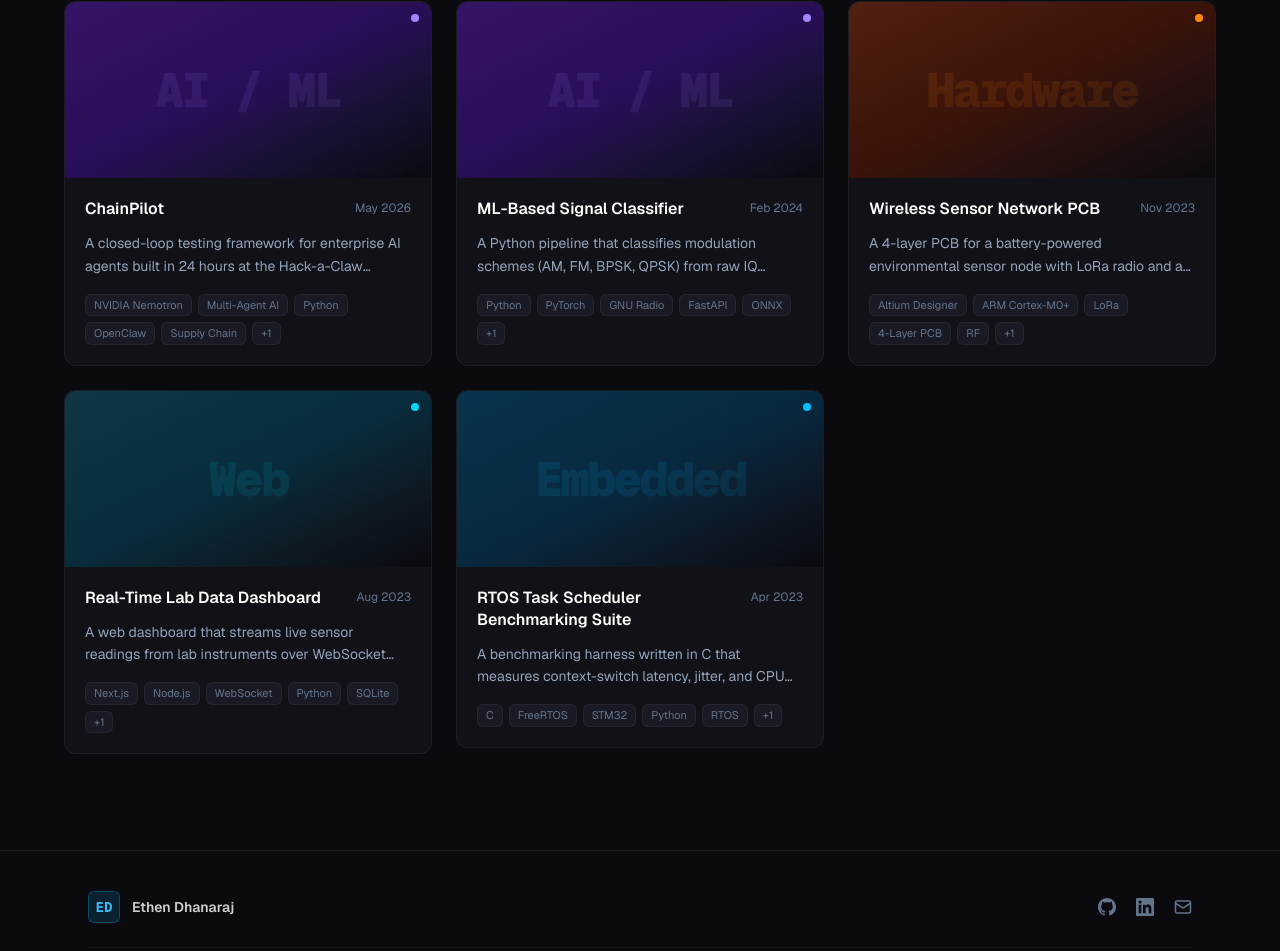
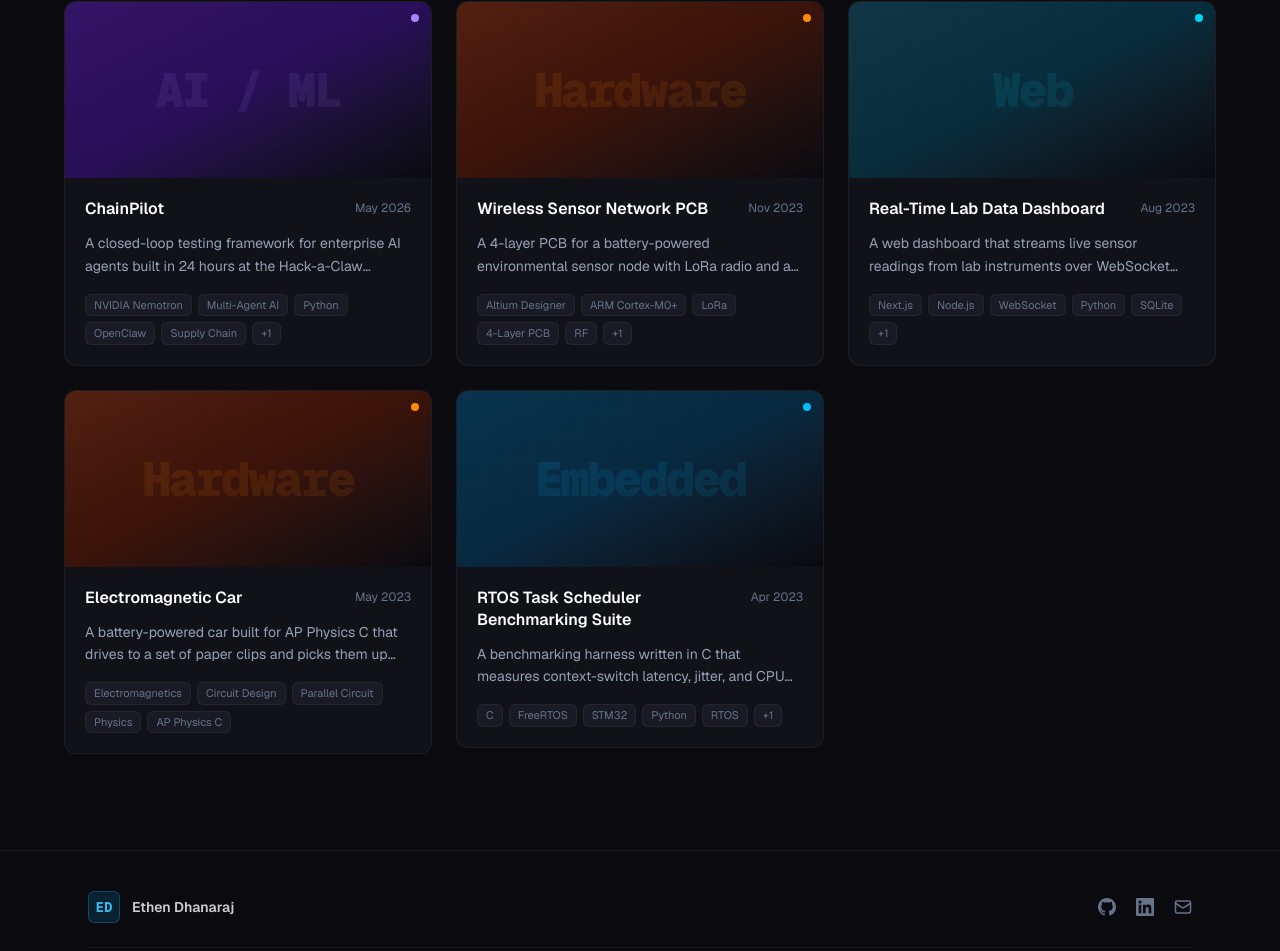
Before and after one commit to ethend5/Portfolio-Website, a Next.js app: page /projects in a window 1280 px wide. Shown: the part 387-1338 px from the top of the page. Built offline with nearby package versions, Linux system fonts and the light colour scheme; no server answers.

Commit message:
electromagnetic car

```diff
--- a/src/data/projects.ts
+++ b/src/data/projects.ts
@@ -25,29 +25,27 @@ export const projects: Project[] = [
       "Separating the simulator from the optimizer early on was the right call. It kept the agents honest and made the evaluation meaningful rather than circular. Defining the execution constraint model before writing agent logic also helped avoid a whole category of hard-to-debug bugs where agents were silently mutating state. Running a critic agent on top of the proposer noticeably improved decision quality, which was a good real-world validation of the core idea behind the project.",
   },
   {
-    title: "ML-Based Signal Classifier",
-    slug: "ml-signal-classifier",
+    title: "Electromagnetic Car",
+    slug: "electromagnetic-car",
     description:
-      "A Python pipeline that classifies modulation schemes (AM, FM, BPSK, QPSK) from raw IQ samples using a 1D CNN.",
+      "A battery-powered car built for AP Physics C that drives to a set of paper clips and picks them up using a hand-wound electromagnet, powered by a parallel circuit from two AA batteries.",
     longDescription:
-      "Collected synthetic IQ datasets using GNU Radio with channel impairments (AWGN, Rayleigh fading). Preprocessed samples into fixed-length tensors and trained a 1D convolutional neural network in PyTorch. Exported the model to ONNX and deployed an inference endpoint with FastAPI so other tools can query classification results in real time.",
-    date: "2024-02",
-    tags: ["Python", "PyTorch", "GNU Radio", "FastAPI", "ONNX", "Signal Processing"],
-    image: "/projects/signal-classifier.png",
-    github: "https://github.com",
-    demo: "https://example.com",
+      "Designed and built a small electromagnetic car for AP Physics C in high school. The car used two AA batteries wired in a parallel circuit to power both a set of drive wheels and a homemade electromagnet at the same time. The electromagnet was built by wrapping copper wire around a bolt to create a coil that could generate a magnetic field strong enough to pick up metal objects. The goal was to drive the car to a set of paper clips and pick up all 10 of them.",
+    date: "2023-05",
+    tags: ["Electromagnetics", "Circuit Design", "Parallel Circuit", "Physics", "AP Physics C"],
+    image: "/projects/electromagnetic-car.png",
     featured: true,
-    category: "ai",
+    category: "hardware",
     problem:
-      "Manual modulation identification in lab RF captures was slow and inconsistent across team members.",
+      "The main challenge was figuring out how to power two separate systems, the motors and the electromagnet, from the same low-voltage battery source without one system pulling too much current and weakening the other. A series circuit would have split the voltage and left both systems underpowered, so the wiring setup needed to be thought through carefully.",
     process:
-      "Generated a balanced 50k-sample dataset across 4 modulation classes at SNR levels from -10 to 20 dB. Designed a 4-layer 1D CNN with batch normalization, trained for 30 epochs with Adam and a cosine LR schedule.",
+      "Started by planning out the circuit on paper before building anything. Chose a parallel configuration so both the drive motors and the electromagnet would each receive the full 1.5 volts from the batteries rather than sharing it. The AP Physics C coursework on electromagnetism and Ampere's Law directly informed the decision to maximize the number of wire turns on the bolt, since more turns means a stronger magnetic field.",
     challenges:
-      "Class imbalance at low SNR caused the model to default to AM. Addressed with class-weighted loss and data augmentation via random phase rotations.",
+      "Getting the electromagnet strong enough to reliably lift paper clips took several winding attempts. Too few turns and the magnet was too weak. The parallel circuit also needed to be wired cleanly to avoid shorts, which required careful attention during assembly. Balancing the car's weight distribution so it could drive straight while carrying the electromagnet on the front also took some adjustment.",
     results:
-      "Achieved 94.2% accuracy at SNR ≥ 0 dB and 81% at -5 dB. Inference latency via the FastAPI endpoint averaged 8 ms per 1024-sample frame.",
+      "The car successfully picked up all 10 paper clips in the final test. The parallel circuit kept both systems running at full power throughout the run, and the hand-wound electromagnet held all 10 clips without dropping any.",
     lessons:
-      "SNR-stratified evaluation is essential — aggregate accuracy hides poor low-SNR performance. ONNX export revealed a subtle shape mismatch in the batch dimension that was invisible during PyTorch training.",
+      "This project brought a lot of the AP Physics C curriculum to life in a hands-on way. Concepts like magnetic flux, current loops, and circuit analysis stopped being just formulas and became real design decisions with visible results. Planning the circuit layout before starting the physical build also saved a lot of time and prevented wiring mistakes during assembly.",
   },
   {
     title: "Wireless Sensor Network PCB",
```
